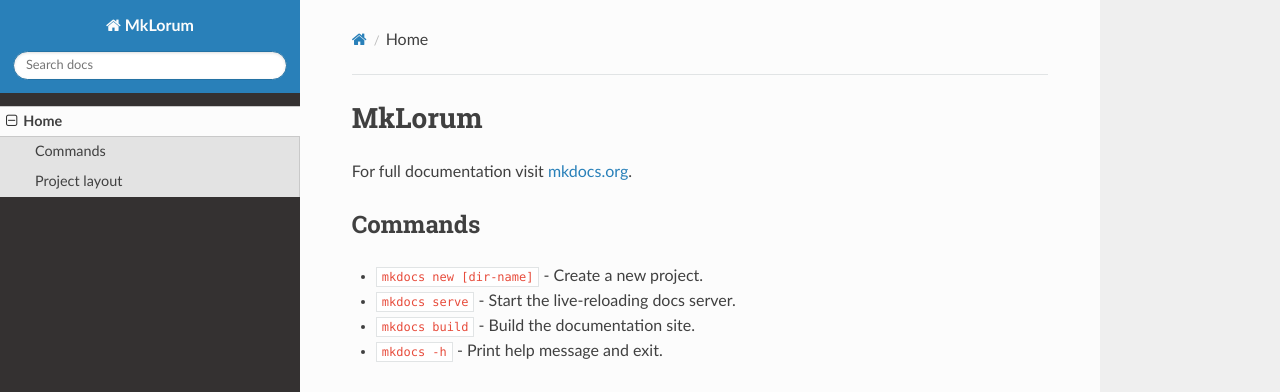
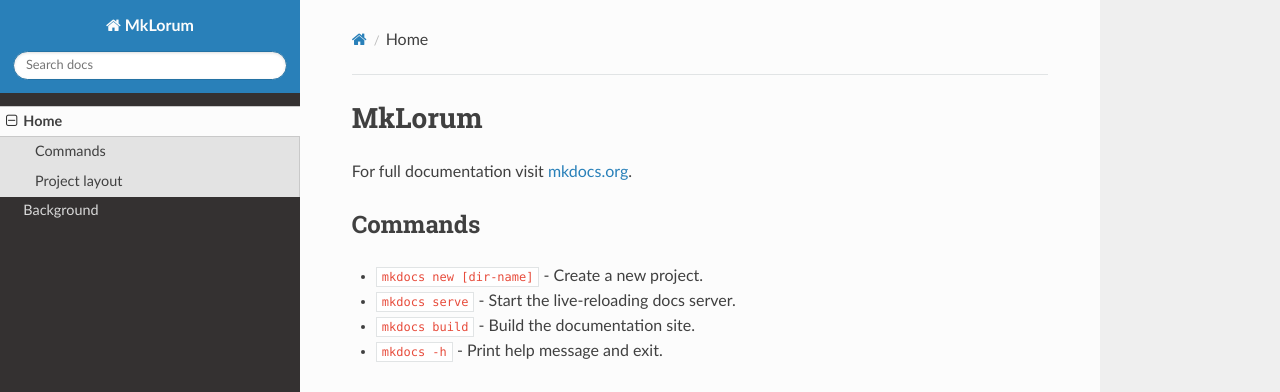
Before and after one commit to morganjroberts/USTopenSourceTest, an MkDocs documentation site: the page built from docs/index.md, in a window 1280 px wide. Shown: the top 392 px of the page. Built offline with MkDocs 1.6.1, drawn with Linux system fonts in a browser that asks for light colours; nearby versions of some CDN libraries.

Commit message:
Update mkdocs.yml

```diff
--- a/mkdocs.yml
+++ b/mkdocs.yml
@@ -2,4 +2,5 @@
 site_url: https://morganjroberts-ustopensourcetest.readthedocs.io
 nav:
     - Home: index.md
+    - Background: background.md
 theme: readthedocs
```
